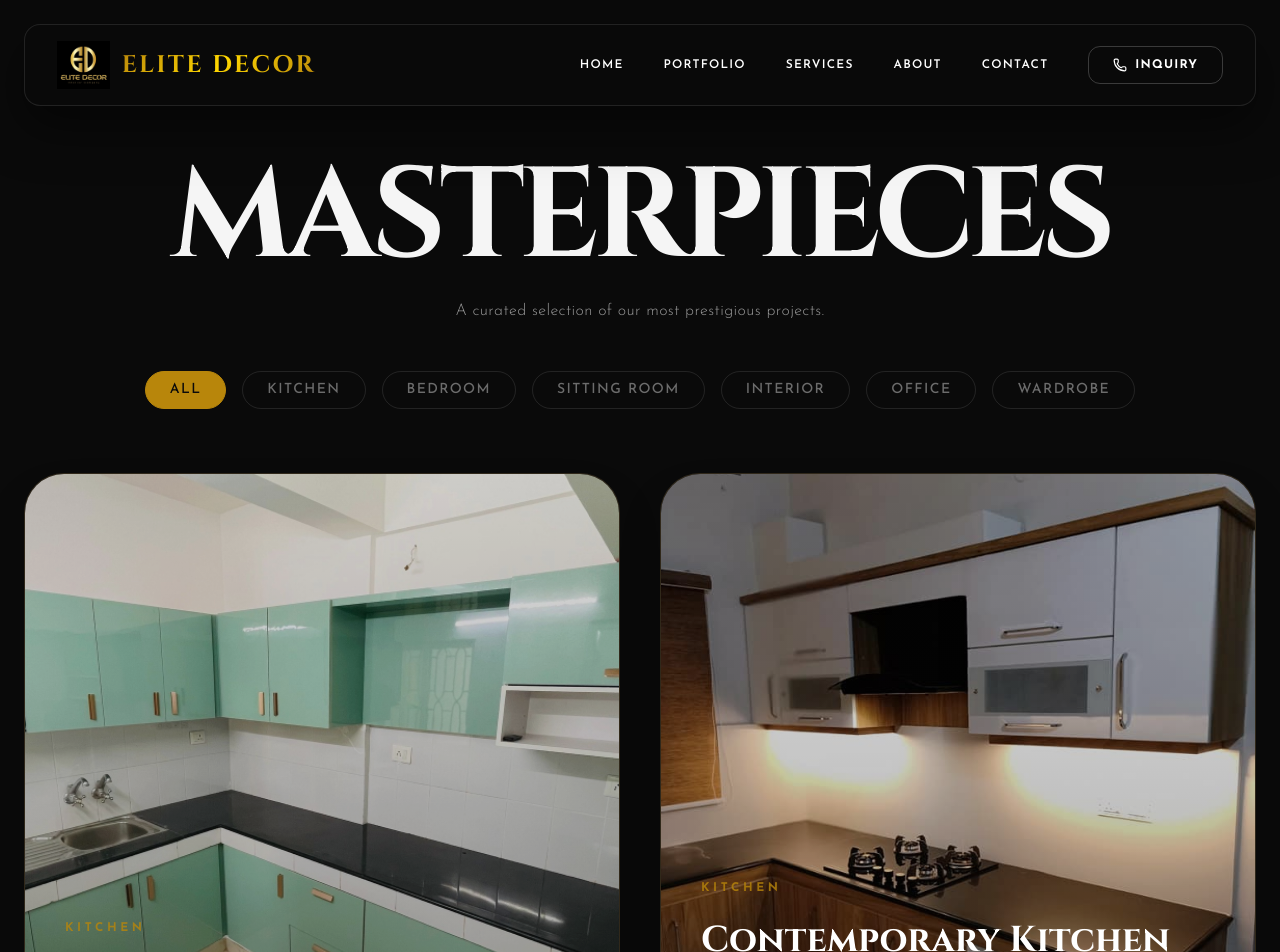
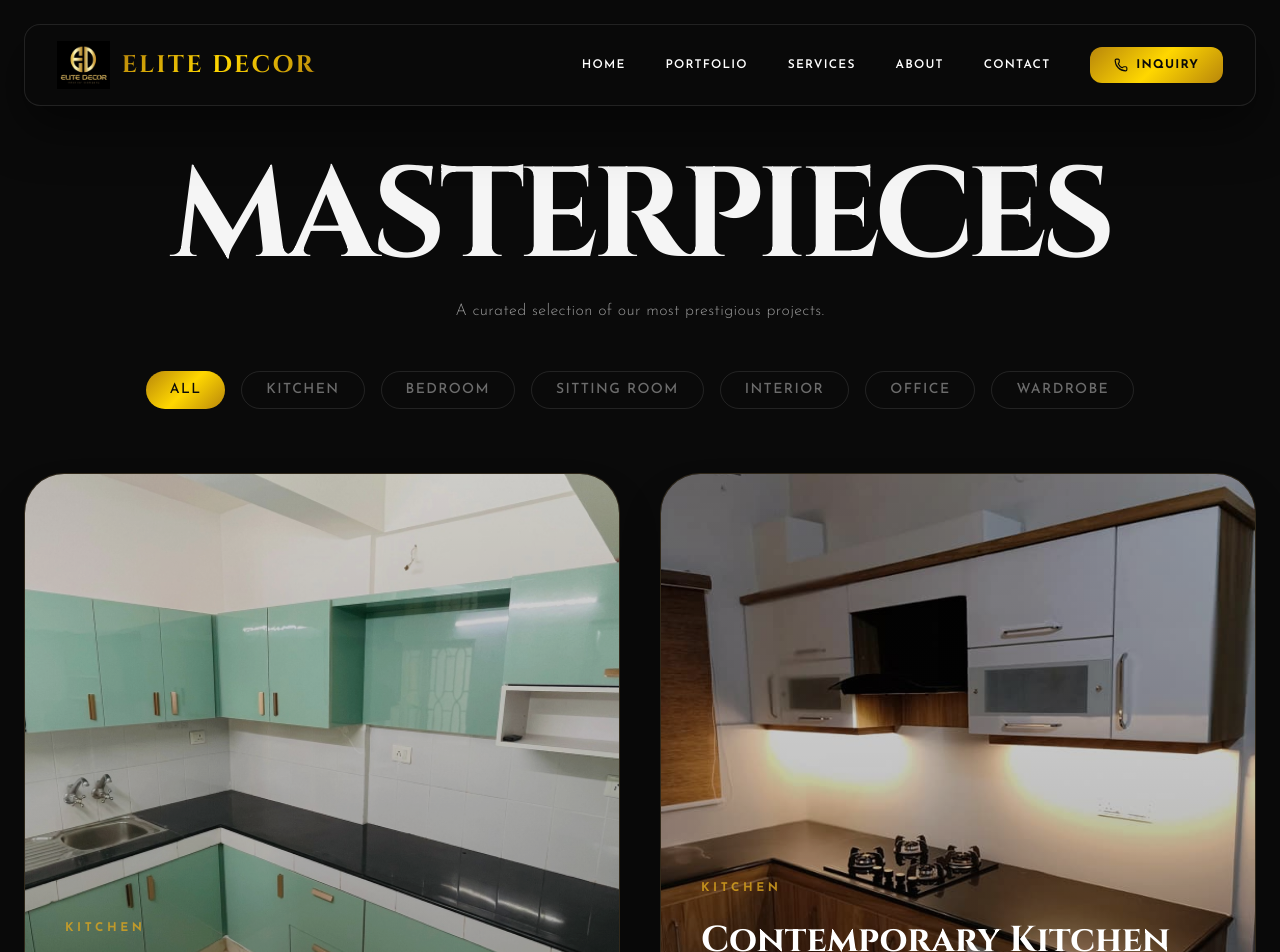
Before and after one commit to Roshan-RPN/Elite_decor, a Next.js app: page /portfolio in a window 1280 px wide. Shown: the top 952 px of the page. Built offline with nearby package versions, Linux system fonts and the light colour scheme.

Commit message:
UI: Refine CTA backgrounds to lighter gold and unify all inquiry/category buttons with gold gradient

```diff
--- a/src/app/contact/page.tsx
+++ b/src/app/contact/page.tsx
@@ -69,7 +69,7 @@ export default function ContactPage() {
               <label className="text-[10px] font-bold uppercase tracking-widest text-primary px-2">Message</label>
               <textarea rows={4} className="w-full bg-secondary/50 border border-primary/20 rounded-2xl p-4 focus:border-primary outline-none transition-all duration-300 font-body text-white placeholder:text-white/20 resize-none shadow-inner" placeholder="Tell us about your project..." />
             </div>
-            <button className="w-full bg-primary text-background py-5 rounded-2xl font-bold uppercase tracking-[0.2em] flex items-center justify-center gap-3 hover:scale-[1.02] transition-all active:scale-[0.98] shadow-lg shadow-primary/20 relative z-10">
+            <button className="w-full gold-btn py-5 rounded-2xl font-bold uppercase tracking-[0.2em] flex items-center justify-center gap-3 hover:scale-[1.02] transition-all active:scale-[0.98] shadow-lg shadow-primary/20 relative z-10">
               Send Inquiry <Send size={18} />
             </button>
           </motion.div>
--- a/src/app/globals.css
+++ b/src/app/globals.css
@@ -4,10 +4,10 @@
 :root {
   --background: #0A0A0A;
   --foreground: #F5F5F5;
-  --primary: #B8860B;
+  --primary: #DAA520;
   --secondary: #121212;
   --accent-mint: #AAF0D1;
-  --cta: #B8860B;
+  --cta: #DAA520;
 }
 
 @theme inline {
--- a/src/app/portfolio/page.tsx
+++ b/src/app/portfolio/page.tsx
@@ -154,7 +154,7 @@ function PortfolioGallery() {
                 className={cn(
                   "px-6 py-2 rounded-full border transition-all duration-300 text-sm font-medium tracking-widest uppercase",
                   activeCategory === cat
-                    ? "bg-primary border-primary text-background"
+                    ? "gold-btn border-primary"
                     : "bg-transparent border-white/10 text-white/40 hover:border-white/30 hover:text-white"
                 )}
               >
--- a/src/components/layout/Navbar.tsx
+++ b/src/components/layout/Navbar.tsx
@@ -58,13 +58,12 @@ export default function Navbar() {
             href="https://wa.me/919061486768"
             target="_blank"
             rel="noopener noreferrer"
-            className="group relative px-6 py-2.5 rounded-xl border border-white/20 text-xs font-bold uppercase tracking-widest overflow-hidden transition-all duration-300 hover:border-primary"
+            className="group relative px-6 py-2.5 rounded-xl gold-btn text-xs font-bold uppercase tracking-widest transition-all duration-300"
           >
-            <span className="relative z-10 flex items-center gap-2 group-hover:text-background transition-colors duration-300 text-white group-hover:text-background">
+            <span className="relative z-10 flex items-center gap-2">
               <Phone size={14} />
               Inquiry
             </span>
-            <div className="absolute inset-0 bg-primary transition-transform translate-y-full group-hover:translate-y-0 duration-300" />
           </a>
         </div>
 
```
